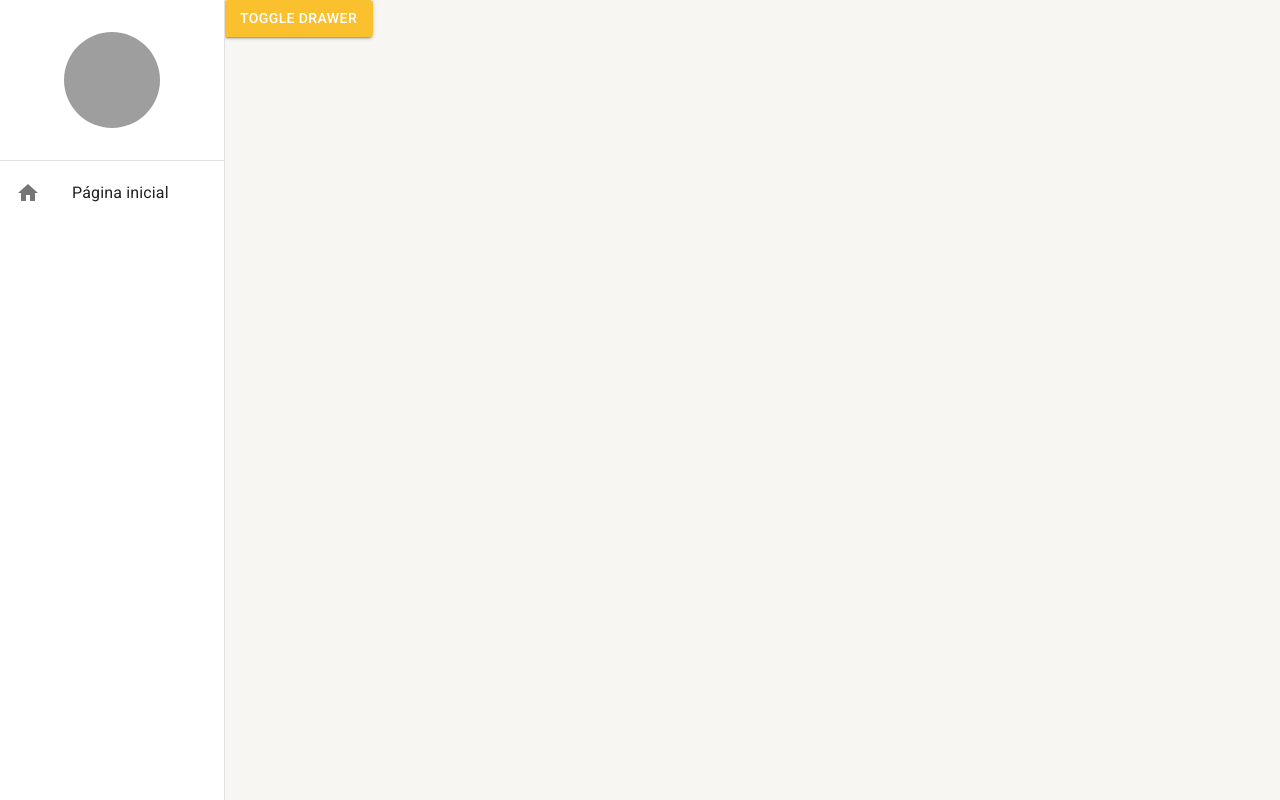
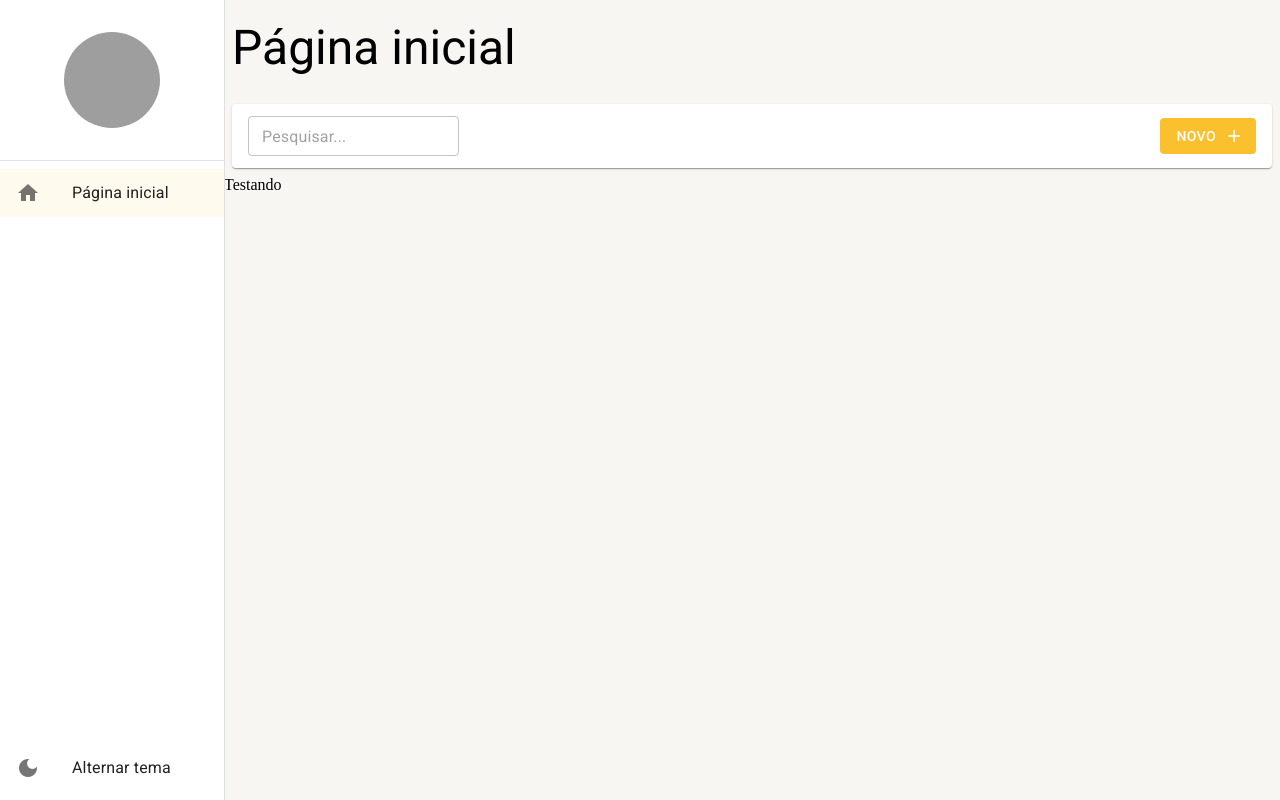
Before and after one commit to Mpetrato/complete-crud-react-ts, a React (Vite) app: page /pagina-inicial in a window 1280 px wide. Built offline with nearby package versions, Linux system fonts and the light colour scheme; grey boxes are pictures that could not be loaded.

Commit message:
added toolbar with dynamic texts

```diff
--- /dev/null
+++ b/src/pages/dashboard/Dashboard.tsx
@@ -0,0 +1,19 @@
+import { BarraDeFerramentas } from "../../shared/components/barra-de-ferramentas/BarraDeFerramentas";
+import { LayoutBaseDePagina } from "../../shared/layouts/LayoutBaseDePagina";
+
+
+export const Dashboard = () => {
+
+    return (
+        <LayoutBaseDePagina
+            titulo='Página inicial'
+            barraDeFerramentas={(
+                <BarraDeFerramentas
+                    mostrarInputBusca
+                />
+            )}
+        >
+            Testando
+        </LayoutBaseDePagina>
+    );
+};
--- a/src/routes/index.tsx
+++ b/src/routes/index.tsx
@@ -1,14 +1,24 @@
-import { Button } from "@mui/material";
+import { useEffect } from "react";
 import { Navigate, Route, Routes } from "react-router-dom";
+import { Dashboard } from "../pages/dashboard/Dashboard";
 import { useDrawerContext } from "../shared/contexts/DrawerContext";
 
 export const AppRoutes = () => {
-    const { toggleDrawerOpen } = useDrawerContext()
+    const { toggleDrawerOpen, setDrawerOptions } = useDrawerContext()
 
+    useEffect(() => {
+        setDrawerOptions([
+            {
+                label: 'Página inicial',
+                icon: 'home',
+                path: '/pagina-inicial'
+            },
+        ]);
+    }, []);
 
     return (
         <Routes>
-            <Route path="/pagina-inicial" element={<Button variant='contained' color='primary' onClick={toggleDrawerOpen}>Toggle Drawer</Button>}/>
+            <Route path="/pagina-inicial" element={<Dashboard />}/>
 
             <Route path="*" element={<Navigate to="/pagina-inicial"/>}/>
         </Routes>
--- /dev/null
+++ b/src/shared/components/barra-de-ferramentas/BarraDeFerramentas.tsx
@@ -0,0 +1,57 @@
+import { Box, Button, Icon, Paper, TextField, useTheme } from "@mui/material";
+
+interface IBarraDeFerramentasProps {
+    textoDaBusca?: string;
+    mostrarInputBusca?: boolean;
+    aoMudarTextoDeBusca?: (novoTexto: string) => void;
+    textoBotaoNovo?: string;
+    mostrarBotaoNovo?: boolean;
+    aoClicarEmNovo?: () => void;
+}
+
+export const BarraDeFerramentas = ({
+    aoMudarTextoDeBusca,
+    mostrarInputBusca = false,
+    textoDaBusca = '',
+    aoClicarEmNovo,
+    mostrarBotaoNovo = true,
+    textoBotaoNovo = 'Novo',
+    }:IBarraDeFerramentasProps) => {
+    const theme = useTheme();
+
+    return (
+        <Box
+            gap={1}
+            marginX={1}
+            padding={1}
+            paddingX={2}
+            paddingY={4}
+            display='flex'
+            alignItems='center'
+            justifyContent='space-between'
+            height={theme.spacing(5)}
+            component={Paper}
+        >
+            {mostrarInputBusca && (
+                <TextField
+                    size="small"
+                    placeholder="Pesquisar..."
+                    value={textoDaBusca}
+                    onChange={(event) => aoMudarTextoDeBusca?.(event.target.value)}
+                />
+            )}
+
+            {mostrarBotaoNovo && (
+                <Button
+                    variant='contained'
+                    color='primary'
+                    disableElevation
+                    endIcon={<Icon>add</Icon>}
+                    onClick={aoClicarEmNovo}
+                >
+                    {textoBotaoNovo}
+                </Button>
+            )}
+        </Box>
+    );
+};
--- a/src/shared/components/menu-lateral/MenuLateral.tsx
+++ b/src/shared/components/menu-lateral/MenuLateral.tsx
@@ -1,17 +1,49 @@
 import { Avatar, Divider, Drawer, Icon, List, ListItemButton, ListItemIcon, ListItemText, useMediaQuery, useTheme } from "@mui/material"
 import { Box } from "@mui/system";
 import { ReactNode } from "react";
+import { useMatch, useNavigate, useResolvedPath } from "react-router-dom";
 import { useDrawerContext } from "../../contexts/DrawerContext";
+import { useAppThemeContext } from "../../contexts/ThemeContext";
 
 interface IMenuLateral {
     children: ReactNode;
 }
 
+interface IListItemLinkProps {
+    to: string;
+    icon: string;
+    label: string;
+    onClick: (() => void) | undefined;
+}
+
+const ListItemLink = ({ icon, label, to, onClick }:IListItemLinkProps) => {
+    const navigate = useNavigate();
+
+    const reselvedPath = useResolvedPath(to);
+    const match = useMatch({ path: reselvedPath.pathname, end: false });
+
+    const handleClick = () => {
+        navigate(to);
+        onClick?.();
+    }
+
+    return (
+        <ListItemButton selected={!!match} onClick={handleClick}>
+            <ListItemIcon>
+                <Icon>{icon}</Icon>
+            </ListItemIcon>
+            <ListItemText primary={label} />
+        </ListItemButton>
+    )
+}
+
+
 export const MenuLateral = ({ children }: IMenuLateral) => {
     const theme = useTheme();
     const smDown = useMediaQuery(theme.breakpoints.down("sm"));
 
-    const { isDrawerOpen, toggleDrawerOpen } = useDrawerContext();
+    const { isDrawerOpen, toggleDrawerOpen, drawerOptions } = useDrawerContext();
+    const { toggleTheme } = useAppThemeContext();
 
     return (
         <>
@@ -35,11 +67,24 @@
 
                     <Box flex={1}>
                         <List component='nav'>
-                            <ListItemButton>
+                            {drawerOptions.map(drawerOption => (
+                                <ListItemLink
+                                    key={drawerOption.path}
+                                    icon={drawerOption.icon}
+                                    to="/pagina-inicial"
+                                    label={drawerOption.label}
+                                    onClick={smDown ? toggleDrawerOpen : undefined}
+                                />
+                            ))}
+                        </List>
+                    </Box>
+                    <Box>
+                        <List component='nav'>
+                            <ListItemButton onClick={toggleTheme}>
                                 <ListItemIcon>
-                                    <Icon>home</Icon>
+                                    <Icon>dark_mode</Icon>
                                 </ListItemIcon>
-                                <ListItemText primary='Página inicial' />
+                                <ListItemText primary='Alternar tema' />
                             </ListItemButton>
                         </List>
                     </Box>
--- a/src/shared/contexts/DrawerContext.tsx
+++ b/src/shared/contexts/DrawerContext.tsx
@@ -4,6 +4,8 @@
 interface IDrawerContextData {
     isDrawerOpen: boolean;
     toggleDrawerOpen: () => void;
+    drawerOptions: IDrawerOption[];
+    setDrawerOptions: (newDrawerOption: IDrawerOption[]) => void;
 }
 
 const DrawerContext = createContext({} as IDrawerContextData);
@@ -12,20 +14,31 @@
     children: ReactNode
 }
 
+interface IDrawerOption {
+    icon: string;
+    label: string;
+    path: string;
+}
+
 export const useDrawerContext = () => {
     return useContext(DrawerContext);
 }
 
 export const DrawerProvider = ({children}: IDrawerProvider) => {
     const [isDrawerOpen, setIsDrawerOpen] = useState(false);
+    const [drawerOptions, setDrawerOptions] = useState<IDrawerOption[]>([]);
 
     const toggleDrawerOpen = useCallback(() => {
         setIsDrawerOpen(oldDrawerOpen => !oldDrawerOpen)
     }, [])
 
+    const handleSetDrawerOptions = useCallback((newDrawerOptions: IDrawerOption[]) => {
+        setDrawerOptions(newDrawerOptions)
+    }, [])
+
 
     return (
-        <DrawerContext.Provider value={{ isDrawerOpen, toggleDrawerOpen }}>
+        <DrawerContext.Provider value={{ isDrawerOpen, toggleDrawerOpen, drawerOptions, setDrawerOptions: handleSetDrawerOptions }}>
             {children}
         </DrawerContext.Provider>
     );
--- /dev/null
+++ b/src/shared/layouts/LayoutBaseDePagina.tsx
@@ -0,0 +1,52 @@
+import { Icon, IconButton, Typography, useMediaQuery, useTheme } from "@mui/material";
+import { Box } from "@mui/system";
+import { ReactNode } from "react";
+import { useDrawerContext } from "../contexts/DrawerContext";
+
+interface ILayoutBaseDePagina {
+    children: ReactNode;
+    titulo: string;
+    barraDeFerramentas?: ReactNode;
+}
+
+
+export const LayoutBaseDePagina = ({ children, titulo, barraDeFerramentas }: ILayoutBaseDePagina) => {
+    const theme = useTheme();
+    const smDown = useMediaQuery(() => theme.breakpoints.down('sm'));
+    const mdDown = useMediaQuery(() => theme.breakpoints.down('md'));
+
+    const { toggleDrawerOpen } = useDrawerContext();
+
+
+    return (
+        <Box height='100%' display='flex' flexDirection='column' gap={1}>
+            <Box padding={1} height={theme.spacing(smDown ? 6 : mdDown ? 8 : 12)} display='flex' alignItems='center' gap={1}>
+                {smDown && (
+                    <IconButton onClick={toggleDrawerOpen}>
+                        <Icon>menu</Icon>
+                    </IconButton>
+                )}
+
+                <Typography
+                    variant={smDown ? 'h5' : mdDown ? 'h4' : 'h3'}
+                    overflow='hidden'
+                    whiteSpace='nowrap'
+                    textOverflow='ellipsis'
+                >
+                    {titulo}
+                </Typography>
+            </Box>
+
+            {barraDeFerramentas && (
+                <Box>
+                    {barraDeFerramentas}
+                </Box>
+            )}
+
+            <Box flex={1} overflow='auto'>
+                {children}
+            </Box>
+
+        </Box>
+    );
+};
--- a/src/shared/themes/Dark.ts
+++ b/src/shared/themes/Dark.ts
@@ -3,6 +3,7 @@
 
 export const DarkTheme = createTheme({
     palette: {
+        mode: 'dark',
         primary: {
             main: yellow[700],
             dark: yellow[800],
@@ -18,6 +19,11 @@
         background: {
             paper: '#303134',
             default: '#202124',
+        },
+    },
+    typography: {
+        allVariants: {
+            color: 'white',
         }
     }
 });
```
